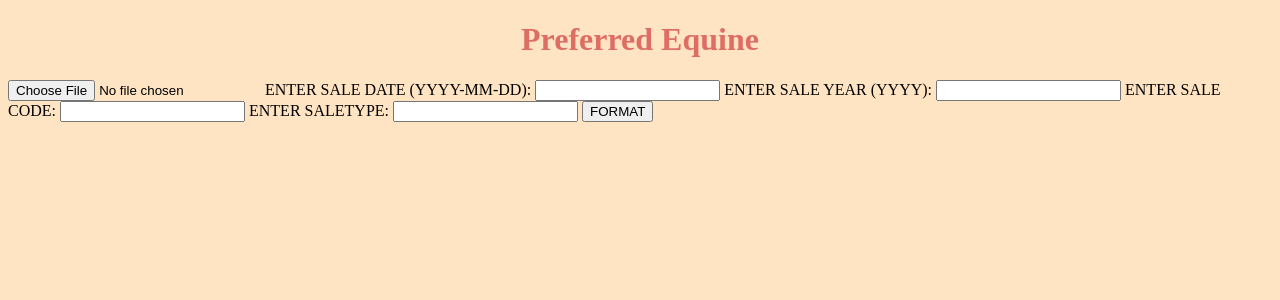
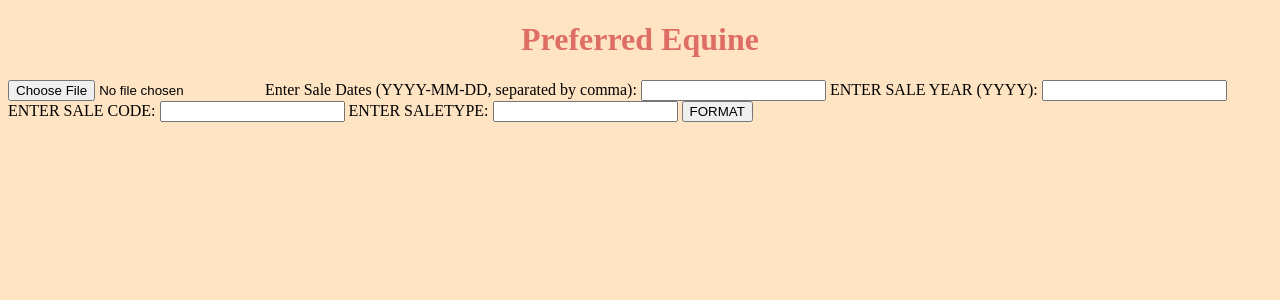
Before and after one commit to monilmody/preferredequinesalesresults, a Flask app: page /views/keenland in a window 1280 px wide. Shown: the top 300 px of the page. Run offline with Flask 3, Linux system fonts and the light colour scheme.

Commit message:
Update keenland.html

```diff
--- a/website/templates/keenland.html
+++ b/website/templates/keenland.html
@@ -13,8 +13,8 @@
 
     <form action="/keenland" method="post" enctype="multipart/form-data" style="width: device_width;">
         <input type="file" name="file" accept=".csv">
-        <label for="saledate">ENTER SALE DATE (YYYY-MM-DD):</label>
-        <input type="text" id="saledate" name="saledate" pattern="\d{4}-\d{2}-\d{2}" required>
+        <label for="sale_dates">Enter Sale Dates (YYYY-MM-DD, separated by comma):</label>
+        <input type="text" id="sale_dates" name="sale_dates" required>
         <label for="saleyear">ENTER SALE YEAR (YYYY):</label>
         <input type="text" id="saleyear" name="saleyear" pattern="\d{4}" required>
         <label for="salecode">ENTER SALE CODE:</label>
```
